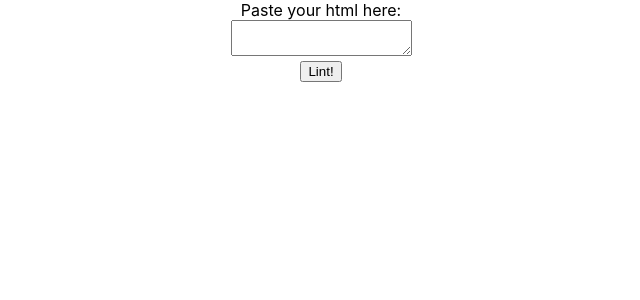
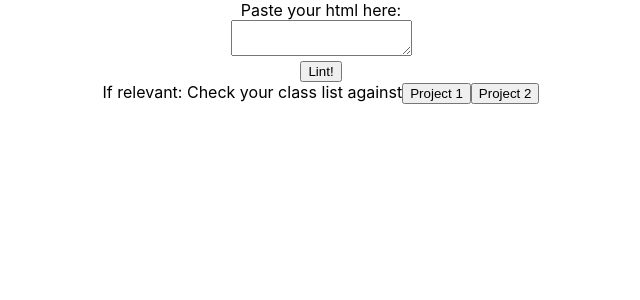
Before and after one commit to phoenixeliot/bem-class-linter, a React (Create React App) app: page / in a window 1280 px wide. Shown: the top 300 px of the page, without its empty margins (319-959 px from the left). Built offline with nearby package versions, Linux system fonts and the light colour scheme.

Commit message:
Add checking against project 1 & 2 class lists

```diff
--- a/src/App.js
+++ b/src/App.js
@@ -1,6 +1,8 @@
 import "./App.css";
 import React from "react";
 import _ from "lodash";
+import project1Classes from "./project1-classes.json";
+import project2Classes from "./project2-classes.json";
 
 const bemPartsRegex =
   /^(?<block>[a-zA-Z0-9\\-]+)(?<element>__[a-zA-Z0-9\\-]*)?(?<modifier>_[a-zA-Z0-9\\-]*)?(?<value>_[a-zA-Z0-9\\-]*)?$/;
@@ -142,6 +144,24 @@ function lintForElementsOutsideBlocks(nodes) {
   }
 }
 
+function compareProjectClassLists(inputClasses, projectClasses) {
+  for (let inputClass of new Set(inputClasses)) {
+    // use a set to avoid duplicate errors
+    if (!projectClasses.includes(inputClass)) {
+      console.error(
+        `Class found in input code is not a class used in this project: ${inputClass}`
+      );
+    }
+  }
+  for (let projectClass of projectClasses) {
+    if (!inputClasses.includes(projectClass)) {
+      console.error(
+        `Class from project brief is not used in the input code: ${projectClass}`
+      );
+    }
+  }
+}
+
 function App() {
   const htmlInputRef = React.useRef();
   function handleClickLint() {
@@ -149,9 +169,27 @@ function App() {
     const parser = new DOMParser();
     const htmlDoc = parser.parseFromString(html, "text/html");
     const nodesWithClasses = htmlDoc.querySelectorAll("[class]");
+    console.log(
+      "%c Linting for BEM rule violations...",
+      "color: green; font-weight: bold"
+    );
     lintForInvalidBemNames(nodesWithClasses);
     lintForModifierWithoutBase(nodesWithClasses);
     lintForElementsOutsideBlocks(nodesWithClasses);
+  }
+  function handleCheckProjectClick(projectClasses) {
+    const html = htmlInputRef.current.value;
+    const parser = new DOMParser();
+    const htmlDoc = parser.parseFromString(html, "text/html");
+    const nodesWithClasses = htmlDoc.querySelectorAll("[class]");
+    const classes = Array.from(nodesWithClasses).reduce((list, node) => {
+      return list.concat(Array.from(node.classList));
+    }, []);
+    console.log(
+      "%c Checking classlist against project...",
+      "color: green; font-weight: bold"
+    );
+    compareProjectClassLists(classes, projectClasses);
   }
   return (
     <div className="App">
@@ -162,6 +200,15 @@ function App() {
       <div>
         <button onClick={handleClickLint}>Lint!</button>
       </div>
+      <div>
+        If relevant: Check your class list against
+        <button onClick={() => handleCheckProjectClick(project1Classes)}>
+          Project 1
+        </button>
+        <button onClick={() => handleCheckProjectClick(project2Classes)}>
+          Project 2
+        </button>
+      </div>
     </div>
   );
 }
```
